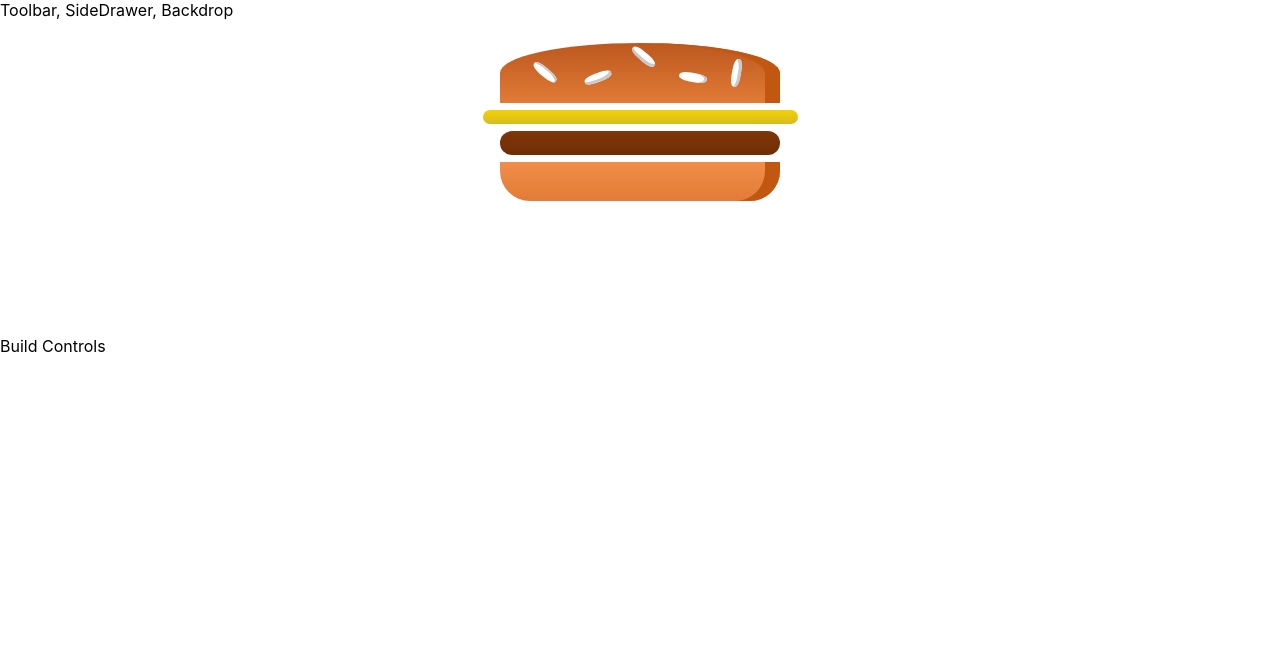
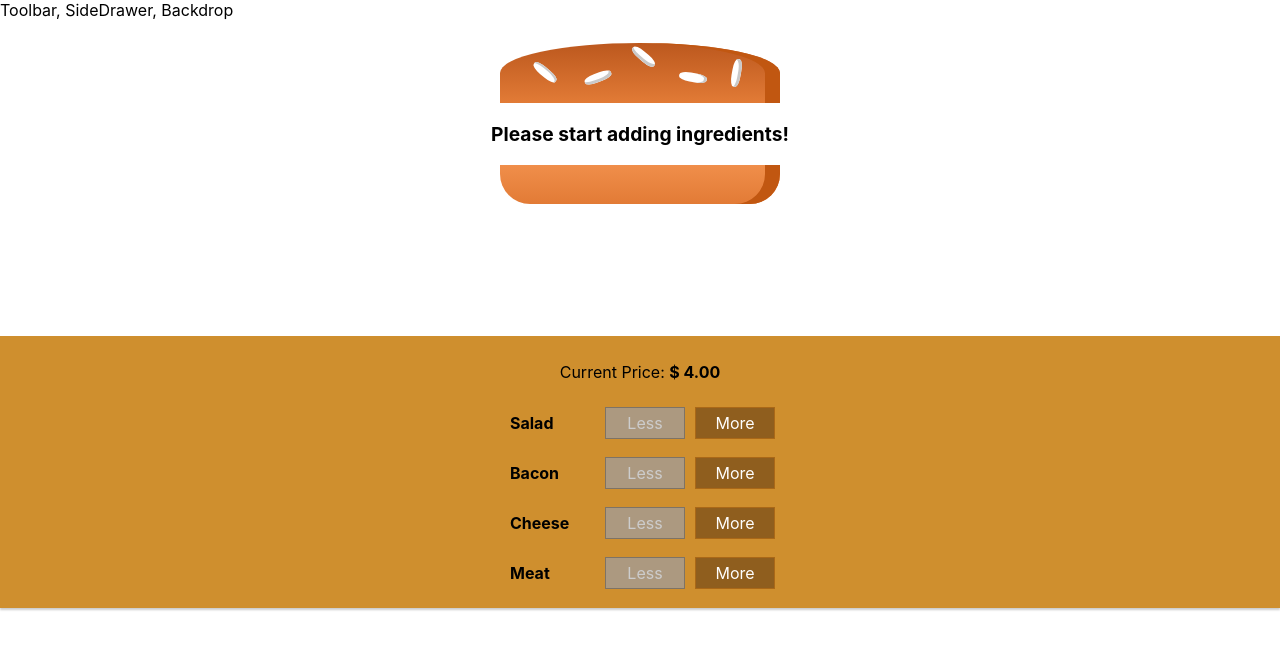
Before and after one commit to aleej/burger-builder, a React (Create React App) app: page / in a window 1280 px wide. Shown: the top 650 px of the page. Built offline with nearby package versions, Linux system fonts and the light colour scheme.

Commit message:
Task#165 Adds build controls and price

```diff
--- a/package.json
+++ b/package.json
@@ -9,7 +9,8 @@
     "prop-types": "^15.7.2",
     "react": "^16.12.0",
     "react-dom": "^16.12.0",
-    "react-scripts": "3.3.0"
+    "react-scripts": "3.3.0",
+    "typescript": "^3.7.5"
   },
   "scripts": {
     "start": "react-scripts start",
--- /dev/null
+++ b/src/components/Burger/BuildControls/BuildControl/BuildControl.js
@@ -0,0 +1,18 @@
+import React from 'react';
+
+import classes from './BuildControl.module.css';
+
+const buildControl = (props) => (
+    <div className={classes.BuildControl}>
+        <div className={classes.Label}>{props.label}</div>
+        <button
+            className={classes.Less}
+            onClick={props.removed}
+            disabled={props.disabled}>Less</button>
+        <button
+            className={classes.More}
+            onClick={props.added}>More</button>
+    </div>
+);
+
+export default buildControl;
--- /dev/null
+++ b/src/components/Burger/BuildControls/BuildControl/BuildControl.module.css
@@ -0,0 +1,56 @@
+.BuildControl {
+    display: flex;
+    justify-content: space-between;
+    align-items: center;
+    margin: 5px 0;
+}
+
+.BuildControl button {
+    display: block;
+    font: inherit;
+    padding: 5px;
+    margin: 0 5px;
+    width: 80px;
+    border: 1px solid #AA6817;
+    cursor: pointer;
+    outline: none;
+}
+
+.BuildControl button:disabled {
+    background-color: #AC9980;
+    border: 1px solid #7E7365;
+    color: #ccc;
+    cursor: default;
+}
+
+.BuildControl button:hover:disabled {
+    background-color: #AC9980;
+    color: #ccc;
+    cursor: not-allowed;
+}
+
+.Label {
+    padding: 10px;
+    font-weight: bold;
+    width: 80px;
+}
+
+.BuildControl .Less {
+    background-color: #D39952;
+    color: white;
+}
+
+.BuildControl .More {
+    background-color: #8F5E1E;
+    color: white;
+}
+
+.BuildControl .Less:hover, .BuildControl .Less:active {
+    background-color: #DAA972;
+    color: white;
+}
+
+.BuildControl .More:hover,.BuildControl .More:active {
+    background-color: #99703F;
+    color: white;
+}
--- /dev/null
+++ b/src/components/Burger/BuildControls/BuildControls.js
@@ -0,0 +1,27 @@
+import React from 'react';
+
+import BuildControl from './BuildControl/BuildControl';
+import classes from './BuildControls.module.css';
+
+const controls = [
+    { label: 'Salad', type: 'salad' },
+    { label: 'Bacon', type: 'bacon' },
+    { label: 'Cheese', type: 'cheese' },
+    { label: 'Meat', type: 'meat' }
+];
+
+const buildControls = (props) => (
+    <div className={classes.BuildControls}>
+        <p>Current Price:   <strong>$ {props.currentPrice.toFixed(2)}</strong></p>
+        {controls.map(ctrl => (
+            <BuildControl
+                key={ctrl.label}
+                label={ctrl.label}
+                added={() => props.ingredientAdded(ctrl.type)}
+                removed={() => props.ingredientRemoved(ctrl.type)}
+                disabled={props.disabled[ctrl.type]} />
+        ))}
+    </div>
+);
+
+export default buildControls;
--- /dev/null
+++ b/src/components/Burger/BuildControls/BuildControls.module.css
@@ -0,0 +1,10 @@
+.BuildControls {
+    width: 100%;
+    background-color: #CF8F2E;
+    display: flex;
+    flex-flow: column;
+    align-items: center;
+    box-shadow: 0 2px 2px #ccc;
+    margin: auto;
+    padding: 10px 0;
+}
--- a/src/components/Burger/Burger.js
+++ b/src/components/Burger/Burger.js
@@ -3,14 +3,28 @@
 import classes from './Burger.module.css';
 import BurgerIngredient from './BurgerIngredient/BurgerIngredient';
 
+const burger = (props) => {
+    // Gets ingredients, gets "count" of ingredients, creates array of
+    // blanks with "count" elements, and uses map to iterate "count"
+    // times and add ingredients
+    let transformedIngredients = Object.keys(props.ingredients)
+        .map(igKey => {
+            return [...Array(props.ingredients[igKey])].map((_, i) => {
+                return <BurgerIngredient key={igKey + i} type={igKey} />
+            });
+        })
+        .reduce((arr, el) => {
+            return arr.concat(el)
+        }, []);
 
+    if (transformedIngredients.length === 0){
+        transformedIngredients = <p>Please start adding ingredients!</p>
+    }
 
-const burger = (props) => {
     return (
         <div className={classes.Burger}>
             <BurgerIngredient type="bread-top" />
-            <BurgerIngredient type="cheese" />
-            <BurgerIngredient type="meat" />
+            {transformedIngredients}
             <BurgerIngredient type="bread-bottom" />
         </div>
     );
--- a/src/components/Burger/BurgerIngredient/BurgerIngredient.js
+++ b/src/components/Burger/BurgerIngredient/BurgerIngredient.js
@@ -33,6 +33,8 @@
             case ('bacon'):
                 ingredient = <div className={classes.Bacon}></div>;
                 break;
+            default:
+                console.log("Invalid ingredient: " + this.props.type);
         }
         return ingredient;
 
--- a/src/containers/BurgerBuilder/BurgerBuilder.js
+++ b/src/containers/BurgerBuilder/BurgerBuilder.js
@@ -2,13 +2,70 @@
 
 import Aux from '../../hoc/Aux';
 import Burger from '../../components/Burger/Burger';
+import BurgerControls from '../../components/Burger/BuildControls/BuildControls';
+
+const INGREDIENT_PRICES = {
+    salad: 0.5,
+    cheese: 0.4,
+    meat: 1.3,
+    bacon: 0.7
+}
 
 class BurgerBuilder extends Component {
+    state = {
+        ingredients: {
+            salad: 0,
+            bacon: 0,
+            cheese: 0,
+            meat: 0,
+        },
+        totalPrice: 4
+    }
+
+    addIngredientHandler = (type) => {
+        const oldCount = this.state.ingredients[type];
+        const updatedCount = oldCount + 1;
+        const updatedIngredients = {
+            ...this.state.ingredients
+        };
+        updatedIngredients[type] = updatedCount;
+        const priceAddition = INGREDIENT_PRICES[type];
+        const oldPrice = this.state.totalPrice;
+        const newPrice = oldPrice + priceAddition;
+        this.setState({totalPrice: newPrice, ingredients: updatedIngredients});
+    }
+
+    removeIngredientHandler = (type) => {
+        const oldCount = this.state.ingredients[type];
+        if (oldCount <= 0){
+            return
+        }
+        const updatedCount = oldCount - 1;
+        const updatedIngredients = {
+            ...this.state.ingredients
+        };
+        updatedIngredients[type] = updatedCount;
+        const priceDeduction = INGREDIENT_PRICES[type];
+        const oldPrice = this.state.totalPrice;
+        const newPrice = oldPrice - priceDeduction;
+        this.setState({totalPrice: newPrice, ingredients: updatedIngredients});
+    }
+
     render() {
+        const disabledInfo = {
+            ...this.state.ingredients
+        };
+        for (let key in disabledInfo){
+            disabledInfo[key] = disabledInfo[key] <= 0
+        };
         return (
             <Aux>
-                <Burger />
-                <div>Build Controls</div>
+                <Burger ingredients={this.state.ingredients} />
+                <BurgerControls
+                    ingredientAdded={this.addIngredientHandler}
+                    ingredientRemoved={this.removeIngredientHandler}
+                    disabled={disabledInfo}
+                    currentPrice={this.state.totalPrice} />
             </Aux>
         );
     }
```
Also changed, not shown: 1 other file (tests, documents, lock files or other folders).
